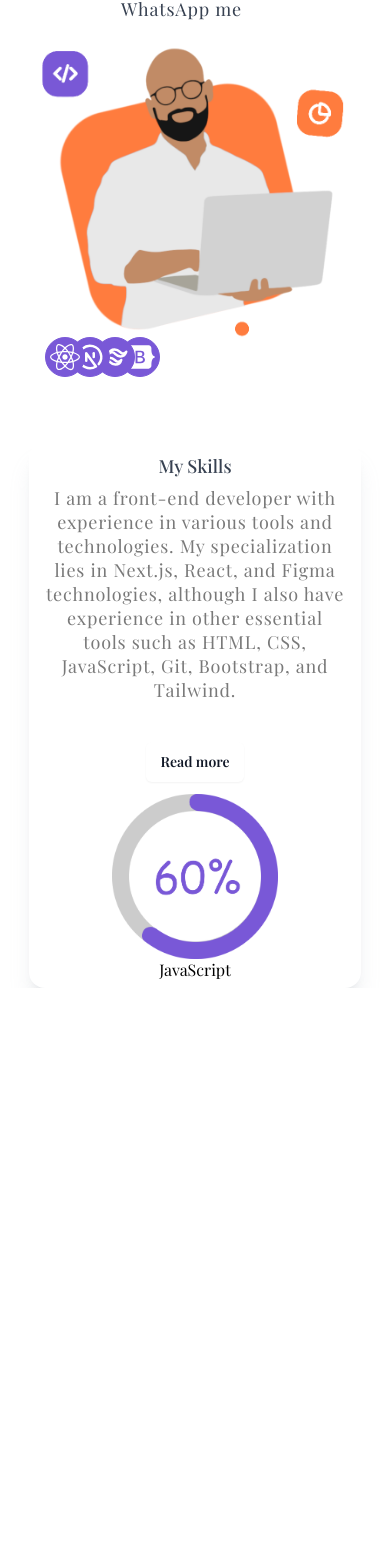
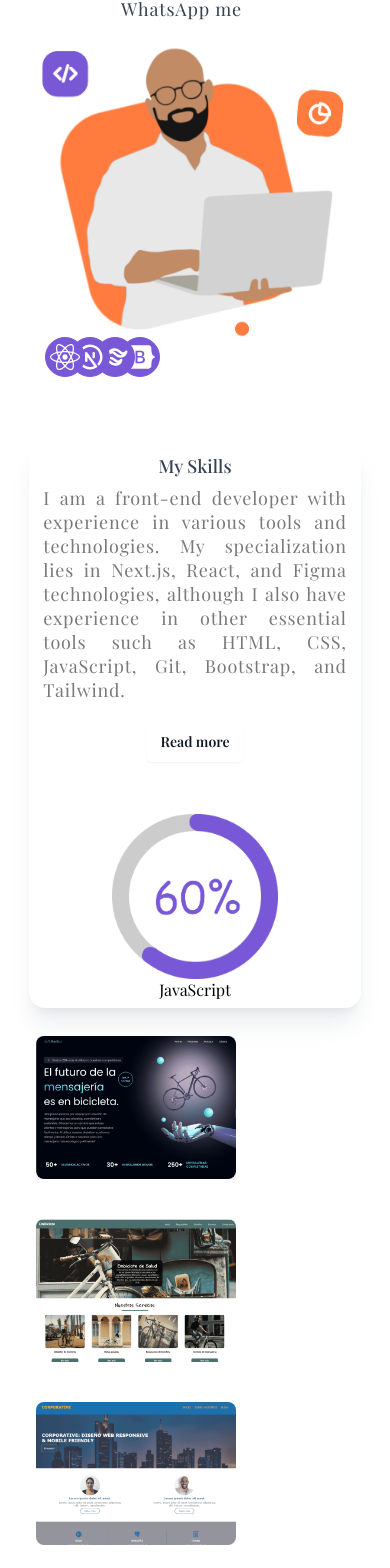
Before and after one commit to jorgeProgramaEn5/next-portfolio, a Next.js app: page / in a window 390 px wide. Shown: the part 465-2033 px from the top of the page. Before the commit the page ends 1453 px from the top, so only its background shows below. Built offline with nearby package versions, Linux system fonts and the light colour scheme; a web font is replaced by a local one.

Commit message:
add projet

```diff
--- /dev/null
+++ b/src/Components/ProjectCard.jsx
@@ -0,0 +1,21 @@
+import React from 'react';
+import Image from 'next/image';
+
+
+
+export function ProjectCard({title, description, imgUrl, link}) {
+  return (
+    <>
+    <div className='w-[200px] md:w-[300px] lg:w-[350px] mx-4' > {/* quita este w-[] en px y ponlo en % */}
+        <div className='group relative rounded-lg overflow-hidden mb-8  before:bg-primary-100 before:opacity-[0.85] before:absolute before:w-[100%] before:h-[0] hover:before:h-[100%] hover:before:transition-all hover:before:duration-[0.5s] hover:before:ease-in-out'>
+            <Image src={imgUrl} alt="img_project"/>
+            <div className='absolute top-[65%] left-[50%] transform -translate-x-[50%] -translate-y-[50%] text-center flex items-center justify-center flex-col transition duration-500 ease-in-out opacity-0 group-hover:opacity-90 w-full'>
+                <h4 className=' text-[20px] md:text-[25px] lg:text-[30px] font-semibold tracking-tight leading-normal'>{title}</h4>
+                <span className='text-[10px] md:text-[15px] font-normal lg:text-[18px] italic'>{description}</span>
+                <div className='text-[10px] md:text-[15px] font-normal lg:text-[18px] border-[1px] border-black py-[2px] px-[20px] md:px-[25px] mt-3 rounded-[10px]'><a href={link} target='blank'>view more</a></div>
+            </div>
+        </div>
+    </div>
+    </>
+  )
+}
--- /dev/null
+++ b/src/Components/Projects.jsx
@@ -0,0 +1,98 @@
+import React from 'react';
+import { projects, projectsPersonales, projectsBussiness } from '@/Constant/indice';
+// import Nav from 'react-bootstrap/Nav';
+import { ProjectCard } from '@/Components/ProjectCard';
+import { BiMoneyWithdraw, BiBriefcaseAlt2 } from 'react-icons/bi';
+
+
+
+export function Projects() {
+  return (
+    // <section className='project' id='projects'>
+    //     <Container>
+    //         <Row>
+    //             <Col>
+    //                 <h2>Projects</h2>
+    //                 <p>
+    //                     I've split my projects into two main categories: personal projects and contracted projects. My personal projects are where I get to explore
+    //                     my own ideas and creative solutions without any restrictions.
+
+    //                     <span>They come from my curiosity and passion for technology.</span> On the other hand, my
+    //                     contracted projects are the result of working with external clients and collaborators.
+
+    //                     <span>In these projects, I have to adapt to their needs and
+    //                     expectations while keeping my focus on quality and effectiveness.</span>
+    //                 </p>
+    //                 <TabContainer id="project-tabs" defaultActiveKey="first">
+    //                     <Nav variant="pills" className='nav-pills justify-content-center aling-items-center'>
+    //                         <Nav.Item>
+    //                             <Nav.Link eventKey="first"><span>All</span></Nav.Link>
+    //                         </Nav.Item>
+    //                         <Nav.Item>
+    //                             <Nav.Link eventKey="second"><BiMoneyWithdraw className='icons-hidden' size={25}/><span className='span-hidden'>Personal</span></Nav.Link>
+    //                         </Nav.Item>
+    //                         <Nav.Item>
+    //                             <Nav.Link eventKey="third"><BiBriefcaseAlt2 className='icons-hidden' size={25}/><span className='span-hidden'>Contracting</span></Nav.Link>
+    //                         </Nav.Item>
+    //                     </Nav>
+    //                     <TabContent >
+    //                         <TabPane eventKey="first">
+    //                             <Row className='container-items-nav'>
+    //                                 {
+    //                                     projects.map((project, index)=>{
+    //                                         return (
+    //                                         <ProjectCard
+    //                                             key={index}
+    //                                             {...project}
+    //                                         />
+    //                                     )})
+    //                                 }
+    //                             </Row>
+    //                         </TabPane>
+    //                         <TabPane eventKey="second">
+    //                             <Row className='container-items-nav'>
+    //                                 {
+    //                                     projectsPersonales.map((project, index)=>{
+    //                                         return (
+    //                                         <ProjectCard
+    //                                             key={index}
+    //                                             {...project}
+    //                                         />
+    //                                     )})
+    //                                 }
+    //                             </Row>
+    //                         </TabPane>
+    //                         <TabPane eventKey="third">
+    //                             <Row className='container-items-nav'>
+    //                                 {
+    //                                     projectsBussiness.map((project, index)=>{
+    //                                         return (
+    //                                         <ProjectCard
+    //                                             key={index}
+    //                                             {...project}
+    //                                         />
+    //                                     )})
+    //                                 }
+    //                             </Row>
+    //                         </TabPane>
+    //                     </TabContent>
+    //                 </TabContainer>
+    //             </Col>
+    //         </Row>
+    //     </Container>
+    // </section>
+    <section className='  flex justify-center items-center'>
+        <div className='  grid gap-2 grid-cols-1 md:grid-cols-2 lg:grid-cols-3 min-w-[90%] pt-7'>
+        {
+            projects.map((project, index)=>{
+                return (
+                <ProjectCard
+                    key={index}
+                    {...project}
+                />
+            )})
+        }
+        </div>
+    </section>
+  )
+}
--- a/src/Components/Skills.jsx
+++ b/src/Components/Skills.jsx
@@ -28,7 +28,7 @@ export function Skills() {
 
             <div className=" flex justify-center items-center flex-col md:items-start p-3">
                 <h1 className="text-[18px] md:text-[45px] font-medium text-gray-700 pb-2">My Skills</h1>
-                <p className='text-center md:text-left text-[18px] tracking-[0.8px] leading-6 text-secondary-400 px-[2px]'>
+                <p className='text-justify md:text-left text-[18px] tracking-[0.8px] leading-6 text-secondary-400 px-[2px]'>
                   I am a front-end developer with experience in various tools and technologies.
                   My specialization lies in Next.js, React, and Figma technologies, although
                   I also have experience in other essential tools such as HTML, CSS, JavaScript,
@@ -40,7 +40,7 @@ export function Skills() {
                   </span>
                 </p>
 
-              <div className="mt-10 flex items-center justify-center gap-x-6 lg:justify-start">
+              <div className="mt-5 mb-10 flex items-center justify-center gap-x-6 lg:justify-start">
               <div
                 onClick={()=> button()}
                 className="rounded-md bg-white px-3.5 py-2.5 text-sm md:text-base lg:text-lg font-semibold text-gray-900 shadow-sm hover:bg-gray-100 focus-visible:outline focus-visible:outline-2 focus-visible:outline-offset-2 focus-visible:outline-white cursor-pointer"
--- a/src/app/page.jsx
+++ b/src/app/page.jsx
@@ -3,7 +3,7 @@
 import {NavBarDos} from '@/Components/NavBarDos';
 import { Banner } from '@/Components/Banner';
 import { Skills } from '@/Components/Skills';
-// import { Projects  } from '@/Components/Projects';
+import { Projects  } from '@/Components/Projects';
 // import { ContactEmailjs } from '@/Components/ContactEmailjs';
 // import { Footer } from '@/Components/Footer';
 
@@ -14,7 +14,7 @@ export default function Home() {
       {/* <h1>Hola Vercel</h1> */}
       <Banner />
       <Skills />
-      {/* <Projects /> */}
+      <Projects />
       {/* <ContactEmailjs /> */}
       {/* <Footer /> */}
     </main>
--- a/tailwind.config.js
+++ b/tailwind.config.js
@@ -43,4 +43,7 @@ module.exports = {
     },
   },
   plugins: [],
+  pseudo: {
+    'before': 'before',
+  },
 }
```
